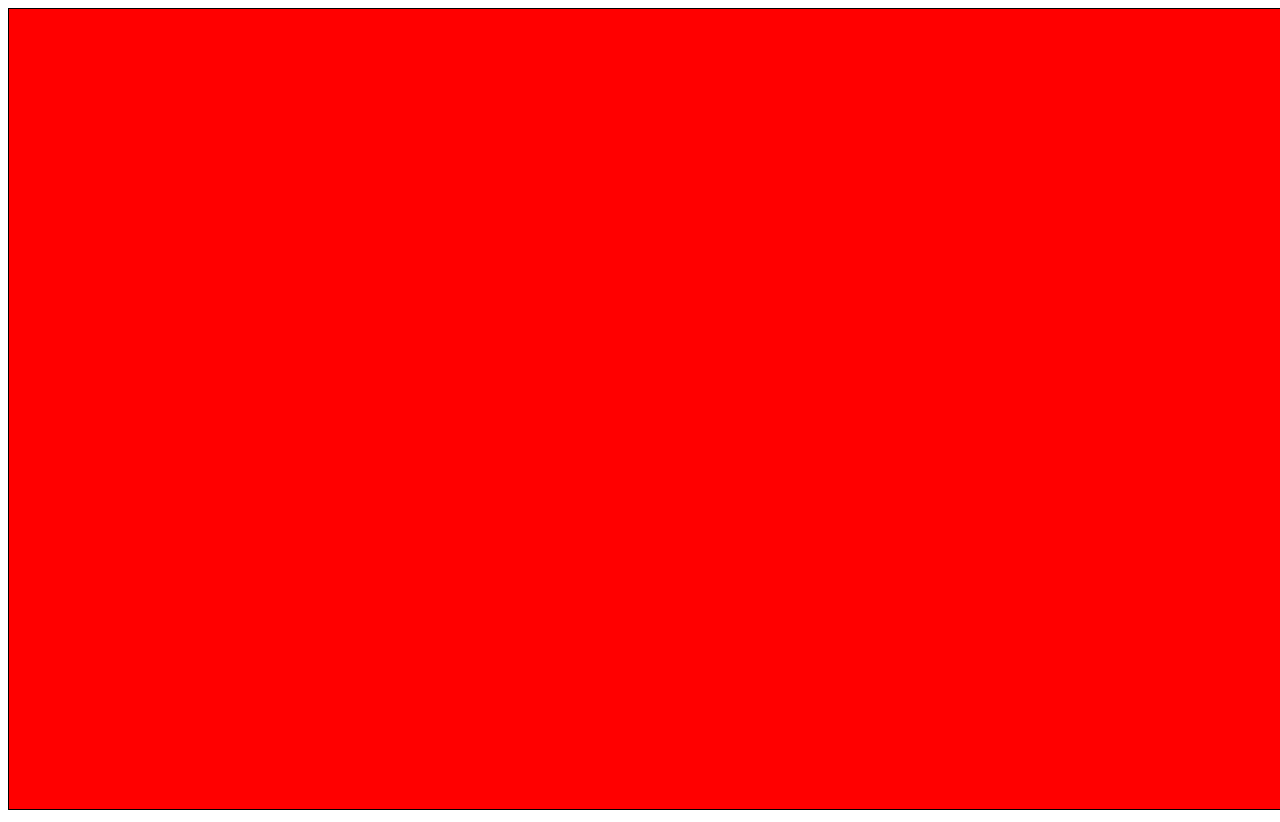
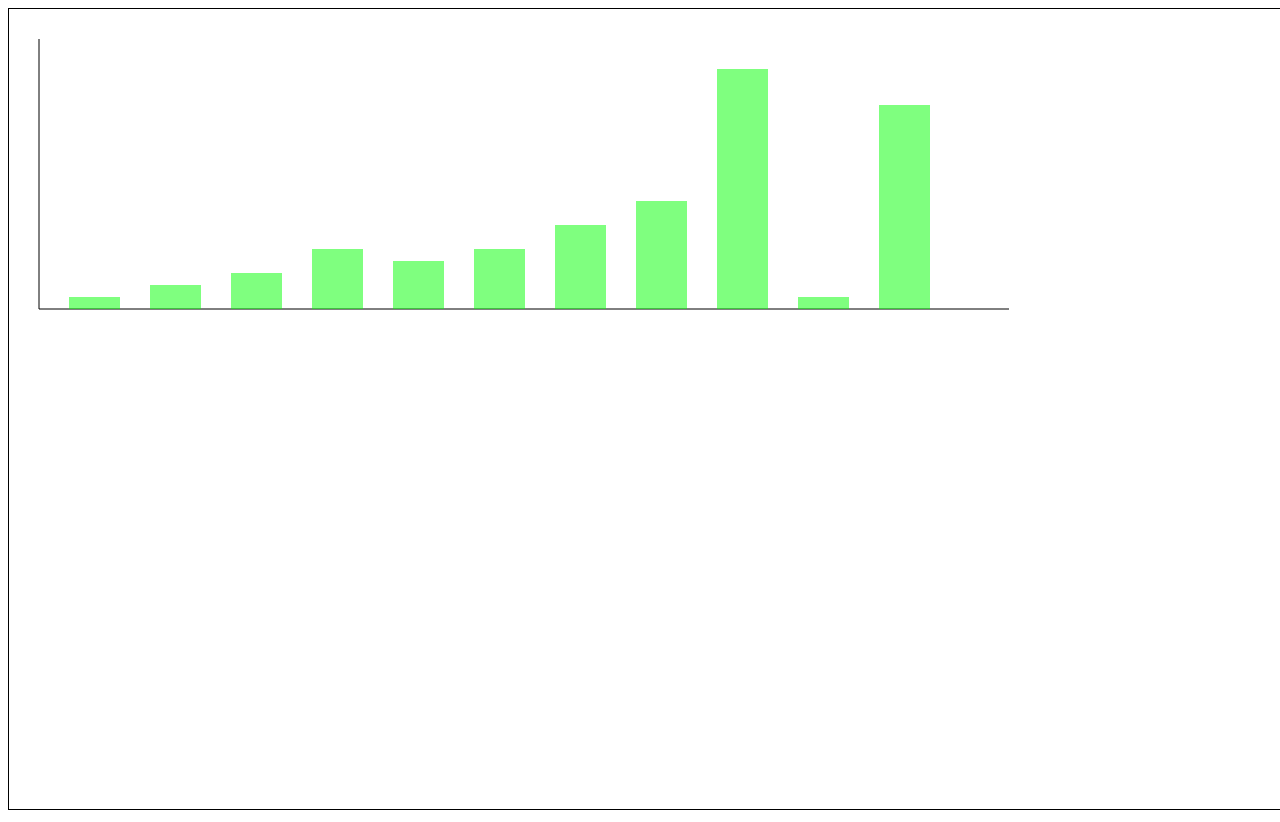
Before and after one commit to C-Shi/bar-chart-generator, a website: page index.html in a window 1280 px wide. Drawn offline with Linux system fonts and the light colour scheme.

Commit message:
function to render bars

```diff
--- a/index.html
+++ b/index.html
@@ -5,7 +5,7 @@
   <style type="text/css">
     canvas {
       border: 1px solid black;
-      background: red;
+
     }
   </style>
 </head>
--- a/main.js
+++ b/main.js
@@ -1,8 +1,9 @@
-var data = [1,2,3,5,4,5];
+var data = [1,2,3,5,4,5, 7, 9, 20, 1, 17];
 var options = {
-  barWidth: 30,
-  barColor: "red",
-  labelColor: "black"
+  chartWidth: 1000,
+  chartHeight: 300,
+  barSpacing: 30,
+  barColor: "rgba(0, 255, 0, 0.5)"
 }
 var element = "CANVAS";
 var barWidth = 30;
@@ -13,20 +14,38 @@ function drawBarChart(data, options, element){
   document.body.appendChild(canvas);
   canvas.width = window.innerWidth;
   canvas.height = window.innerHeight;
-  var chartHeight = Math.floor(canvas.height * 0.8);
-  var charWidth = Math.floor(canvas.width * 0.9);
-
+  var canvas = createChartEssential(data, options, element, canvas);
 
   // Step 2: anaylyze the data - determine max bar height, determine scale of each data
   // find the max number in data, its height should equals to 80% of total chart height
   var maxIndex = findMax(data);
   // pair up the height of each bar in px with its value, based on its relative percentage to the max value
-  var output = calculateBarHeight(data, maxIndex, chartHeight);
+  var output = calculateBarHeight(data, maxIndex, options.chartHeight);
 
   // Step 3: configure options - add bar spacing based on the # of value
-  var barSpace = barSpacing(data.length, charWidth, options.barWidth);
-  // Step 4: render to the html
+  var barWidth = getBarWidth(data.length, options.chartWidth, options.barSpacing);
 
+  // Step 4: render each bar to html
+  renderBar(output, barWidth, options, canvas);
+
+
+
+
+}
+
+function createChartEssential(data, options, element, canvas){
+
+  var chartHeight = options.chartHeight;
+  var chartWidth = options.chartWidth;
+
+  var c = canvas.getContext("2d");
+  c.beginPath();
+  c.moveTo(30, 30);
+  c.lineTo(30, chartHeight);
+  c.lineTo(chartWidth, chartHeight);
+  c.stroke();
+
+  return canvas;
 }
 
 // this function will iterate the data array and return the index of its max number
@@ -56,9 +75,21 @@ function calculateBarHeight(data, maxIndex, chartHeight){
 }
 
 // this function will calculate the bar spacing value
-function barSpacing(Num, charWidth, barWidth){
-  var barSpace = Math.floor(charWidth * 0.9 / Num) - barWidth;
-  console.log(barSpace)
-  return barSpace;
+function getBarWidth(Num, charWidth, barSpacing){
+  var barWidth = Math.floor(charWidth * 0.9 / Num) - barSpacing;
+  console.log(barWidth)
+  return barWidth;
 }
+
+// this function will render all bar
+function renderBar(output, barWidth, options, canvas){
+  var c = canvas.getContext("2d");
+  c.fillStyle = options.barColor;
+  for (var i = 0; i < output.length; i++){
+    var x = i * (barWidth + options.barSpacing);
+    var y = options.chartHeight - output[i][1];
+    c.fillRect(x + 30 + options.barSpacing, y, barWidth, output[i][1]);
+  }
+}
+
 drawBarChart(data, options, element);
```
